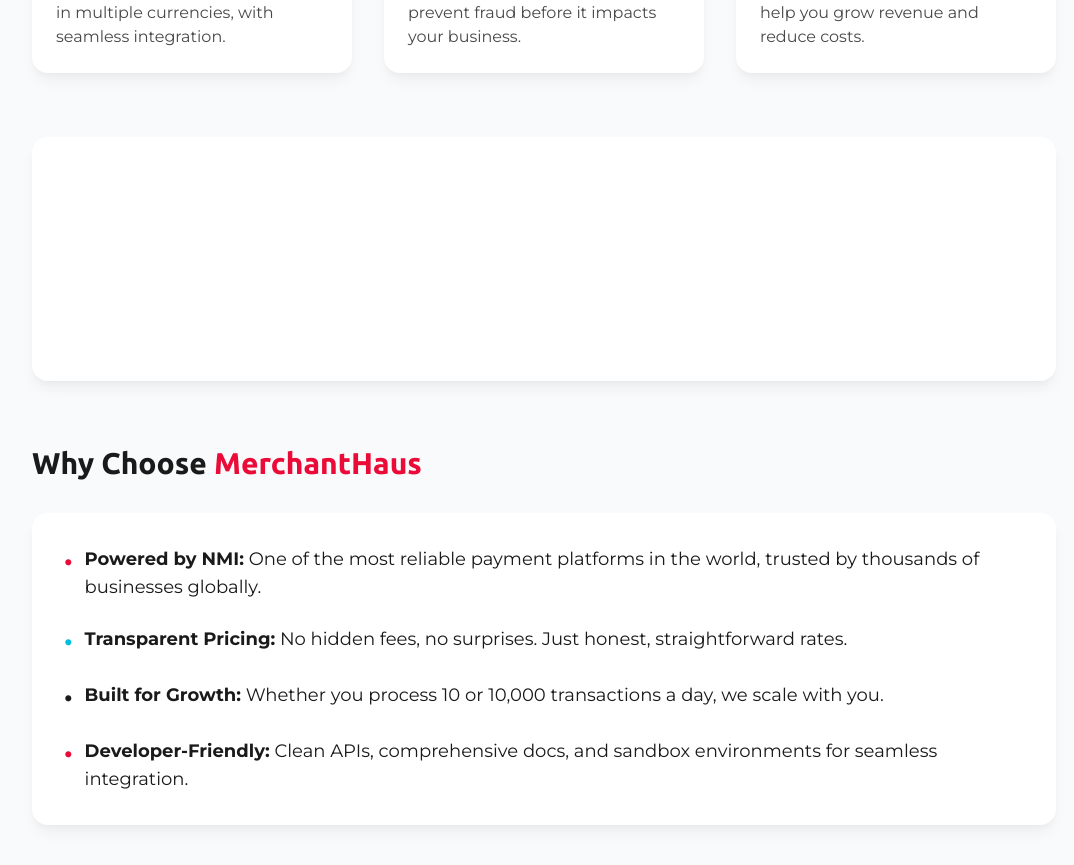
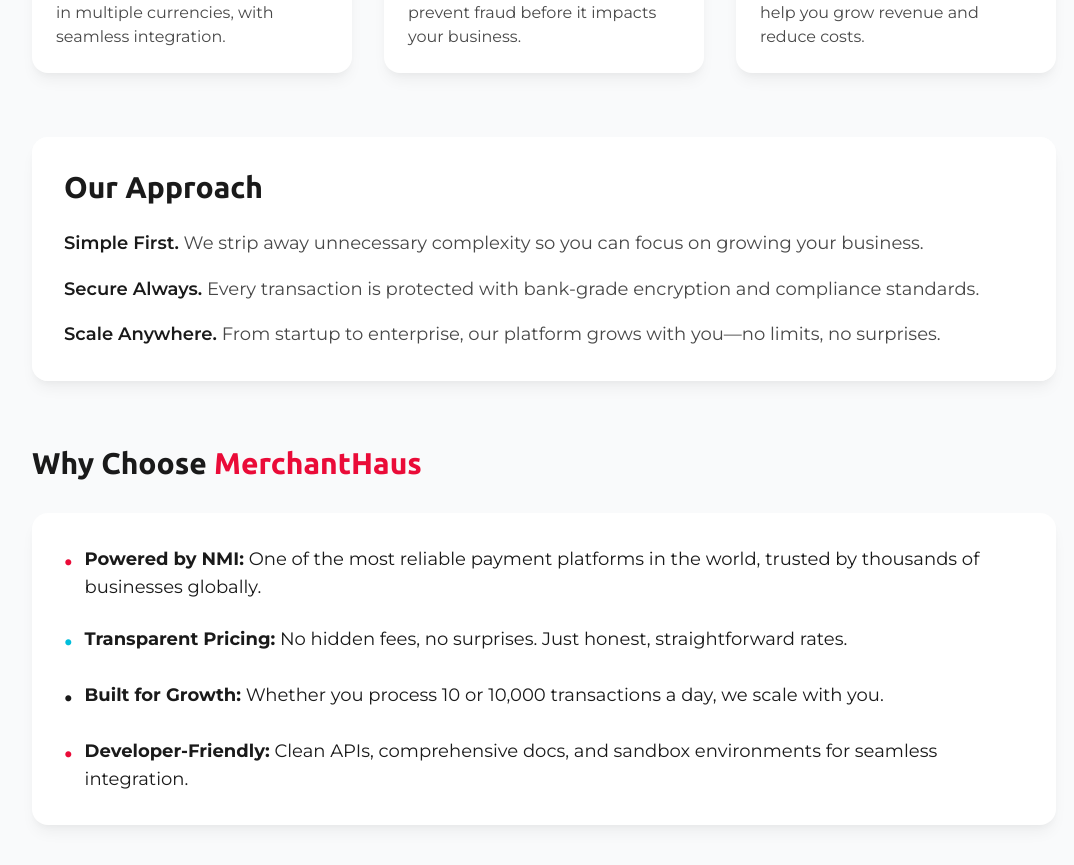
Before and after one commit to MerchantHausLLC/Productionhaus, a React (Vite) app: page /about in a window 1280 px wide. Shown: the part 1122-1987 px from the top of the page, without its empty margins (96-1170 px from the left). Built offline with nearby package versions, Linux system fonts and the light colour scheme; the HTML template or start-up script is replaced by a standard one.

Commit message:
Enhance Our Approach section with readable animated copy

```diff
--- /dev/null
+++ b/src/components/TypewriterParagraph.tsx
@@ -0,0 +1,60 @@
+import { useEffect, useState } from "react";
+
+interface TypewriterParagraphProps {
+  emphasis: string;
+  text: string;
+  startDelay?: number;
+  className?: string;
+}
+
+export function TypewriterParagraph({
+  emphasis,
+  text,
+  startDelay = 0,
+  className = "",
+}: TypewriterParagraphProps) {
+  const fullText = `${emphasis} ${text}`.trimEnd();
+  const [displayedLength, setDisplayedLength] = useState(0);
+
+  useEffect(() => {
+    setDisplayedLength(0);
+    let interval: ReturnType<typeof setInterval> | null = null;
+
+    const timeout = setTimeout(() => {
+      interval = setInterval(() => {
+        setDisplayedLength((prev) => {
+          if (prev >= fullText.length) {
+            if (interval) {
+              clearInterval(interval);
+            }
+            return prev;
+          }
+          return prev + 1;
+        });
+      }, 35);
+    }, startDelay);
+
+    return () => {
+      clearTimeout(timeout);
+      if (interval) {
+        clearInterval(interval);
+      }
+    };
+  }, [fullText, startDelay]);
+
+  const emphasisEnd = Math.min(displayedLength, emphasis.length);
+  const typedEmphasis = emphasis.slice(0, emphasisEnd);
+  const typedRest =
+    displayedLength > emphasis.length
+      ? fullText.slice(emphasis.length, displayedLength)
+      : "";
+  const isTyping = displayedLength < fullText.length;
+
+  return (
+    <p className={`typewriter-paragraph leading-relaxed text-neutral-dark/80 ${className}`.trim()}>
+      <span className="font-semibold text-neutral-dark">{typedEmphasis}</span>
+      <span>{typedRest}</span>
+      {isTyping && <span className="typewriter-caret" />}
+    </p>
+  );
+}
--- a/src/index.css
+++ b/src/index.css
@@ -104,6 +104,29 @@ All colors MUST be HSL.
     overflow-x: hidden;
   }
 
+  .typewriter-paragraph {
+    position: relative;
+    display: block;
+  }
+
+  .typewriter-caret {
+    display: inline-block;
+    width: 0.15em;
+    height: 1.1em;
+    background-color: hsl(var(--neutral-dark));
+    margin-left: 0.15em;
+    animation: caret-blink 1s steps(1, end) infinite;
+  }
+
+  @keyframes caret-blink {
+    0%, 40% {
+      opacity: 1;
+    }
+    50%, 100% {
+      opacity: 0;
+    }
+  }
+
   h1, h2, h3, h4, h5, h6 {
     font-family: 'Ubuntu', sans-serif;
     font-weight: 600;
--- a/src/pages/AboutPage.tsx
+++ b/src/pages/AboutPage.tsx
@@ -3,6 +3,7 @@ import Footer from "@/components/Footer";
 import { useEffect, useState } from "react";
 import { Shield, Zap, Users, Lock, TrendingUp, Globe } from "lucide-react";
 import { MerchantApplicationDialog } from "@/components/MerchantApplicationDialog";
+import { TypewriterParagraph } from "@/components/TypewriterParagraph";
 
 const AboutPage = () => {
   const [isContactOpen, setIsContactOpen] = useState(false);
@@ -111,18 +112,26 @@ const AboutPage = () => {
 
         {/* OUR APPROACH */}
         <section className="max-w-5xl mx-auto mb-16">
-          <div className="section-card p-8 bg-gradient-to-br from-purple-dark to-purple-light text-white">
-            <h2 className="text-3xl font-ubuntu font-bold mb-6">Our Approach</h2>
-            <div className="space-y-4 text-lg">
-              <p className="leading-relaxed">
-                <strong>Simple First.</strong> We strip away unnecessary complexity so you can focus on growing your business.
-              </p>
-              <p className="leading-relaxed">
-                <strong>Secure Always.</strong> Every transaction is protected with bank-grade encryption and compliance standards.
-              </p>
-              <p className="leading-relaxed">
-                <strong>Scale Anywhere.</strong> From startup to enterprise, our platform grows with you—no limits, no surprises.
-              </p>
+          <div className="section-card relative overflow-hidden p-8 bg-gradient-to-br from-purple-dark to-purple-light">
+            <div className="absolute inset-0 bg-white/90" aria-hidden="true" />
+            <div className="relative z-10">
+              <h2 className="text-3xl font-ubuntu font-bold mb-6 text-neutral-dark">Our Approach</h2>
+              <div className="space-y-4 text-lg">
+                <TypewriterParagraph
+                  emphasis="Simple First."
+                  text="We strip away unnecessary complexity so you can focus on growing your business."
+                />
+                <TypewriterParagraph
+                  emphasis="Secure Always."
+                  text="Every transaction is protected with bank-grade encryption and compliance standards."
+                  startDelay={1200}
+                />
+                <TypewriterParagraph
+                  emphasis="Scale Anywhere."
+                  text="From startup to enterprise, our platform grows with you—no limits, no surprises."
+                  startDelay={2400}
+                />
+              </div>
             </div>
           </div>
         </section>
```
